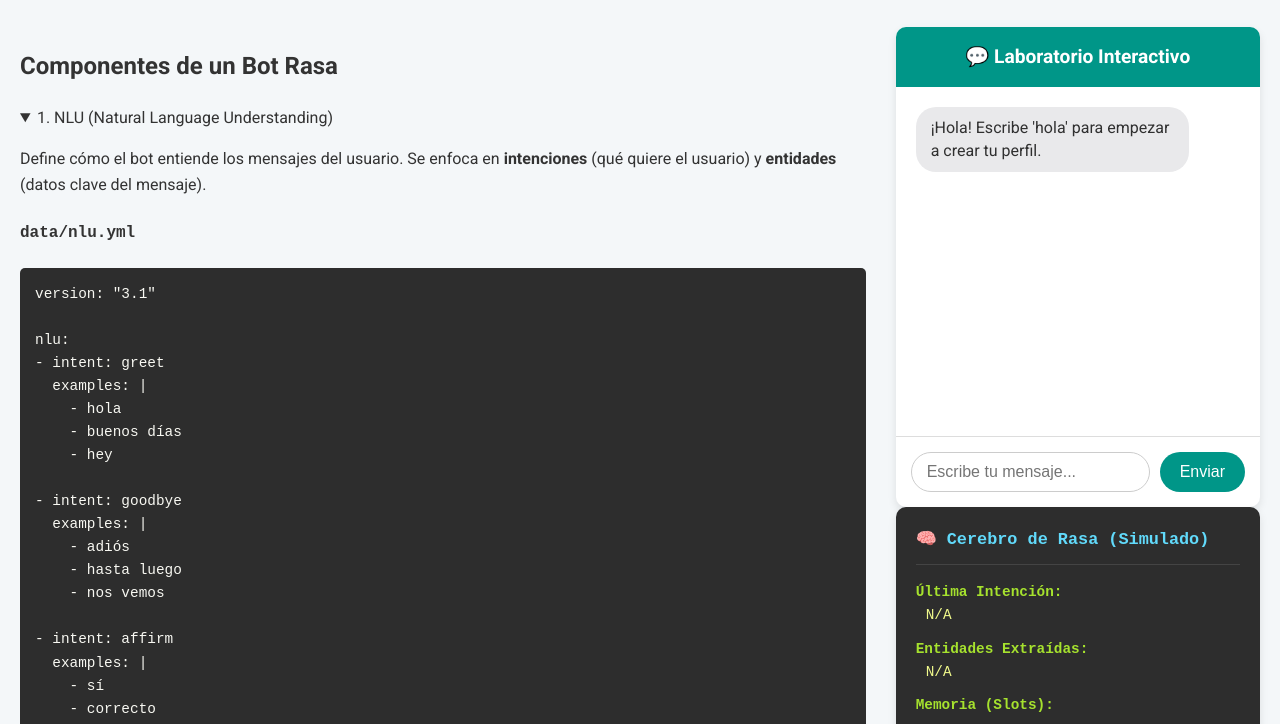
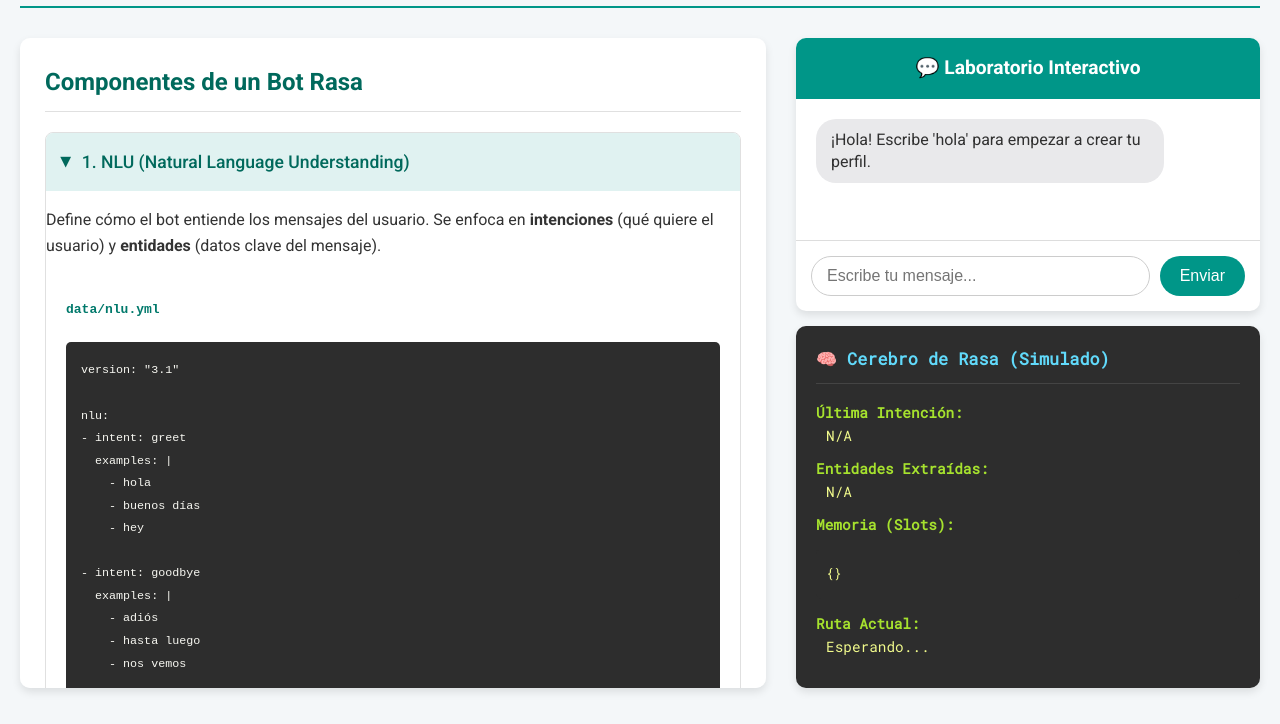
Before and after one commit to JohnBel807/dialogo_rasa, a plain HTML site: page index.html in a window 1280 px wide. Shown: the part 143-867 px from the top of the page. Drawn offline with Linux system fonts and the light colour scheme.

Commit message:
Refactor CSS for layout and styling improvements
Updated styles for body, header, and container. Added documentation and interactive panel styles.

```diff
--- a/style.css
+++ b/style.css
@@ -1,4 +1,3 @@
-
 body {
     font-family: 'Roboto', sans-serif;
     background-color: #f4f7f9;
@@ -11,30 +10,97 @@
 header {
     text-align: center;
     margin-bottom: 30px;
+    border-bottom: 2px solid #009688;
+    padding-bottom: 20px;
 }
 
 header h1 {
     color: #009688;
+    margin: 0;
 }
 
 .container {
     display: flex;
     gap: 30px;
-    max-width: 1400px;
+    max-width: 1600px;
     margin: 0 auto;
+    height: calc(100vh - 150px);
 }
 
-.explanation {
+/* --- Panel de Documentación (Izquierda) --- */
+.documentation {
     flex: 3;
     background-color: #fff;
     padding: 25px;
     border-radius: 10px;
     box-shadow: 0 4px 8px rgba(0,0,0,0.1);
     overflow-y: auto;
-    max-height: 80vh;
 }
 
-.chat-wrapper {
+.documentation h2 {
+    margin-top: 0;
+    color: #00695c;
+    border-bottom: 1px solid #e0e0e0;
+    padding-bottom: 10px;
+}
+
+details {
+    margin-bottom: 15px;
+    border: 1px solid #e0e0e0;
+    border-radius: 8px;
+    overflow: hidden;
+}
+
+summary {
+    font-weight: 500;
+    font-size: 1.1em;
+    padding: 15px;
+    background-color: #e0f2f1;
+    color: #00695c;
+    cursor: pointer;
+    list-style: none;
+    display: flex;
+    align-items: center;
+}
+
+summary::-webkit-details-marker {
+    display: none;
+}
+
+summary::before {
+    content: '▶';
+    margin-right: 10px;
+    font-size: 0.8em;
+    transition: transform 0.3s;
+}
+
+details[open] summary::before {
+    transform: rotate(90deg);
+}
+
+.yaml-block {
+    padding: 20px;
+}
+
+.yaml-block h4 {
+    margin-top: 0;
+    color: #00796b;
+    font-family: 'Roboto Mono', monospace;
+}
+
+pre {
+    background-color: #2d2d2d;
+    color: #f8f8f2;
+    padding: 15px;
+    border-radius: 5px;
+    overflow-x: auto;
+    font-size: 0.9em;
+    font-family: 'Roboto Mono', monospace;
+    line-height: 1.5;
+}
+
+/* --- Panel Interactivo (Derecha) --- */
+.interactive-panel {
     flex: 2;
     display: flex;
     flex-direction: column;
@@ -48,7 +114,7 @@
     border-radius: 10px;
     box-shadow: 0 4px 8px rgba(0,0,0,0.1);
     overflow: hidden;
-    height: 60vh;
+    flex-grow: 1;
 }
 
 .chat-header {
@@ -61,12 +127,6 @@
 .chat-header h2 {
     margin: 0;
     font-size: 1.2em;
-}
-
-.chat-header p {
-    margin: 5px 0 0;
-    font-size: 0.9em;
-    opacity: 0.9;
 }
 
 #chat-window {
@@ -90,8 +150,6 @@
     max-width: 75%;
     word-wrap: break-word;
     line-height: 1.4;
-    display: flex;
-    flex-direction: column;
 }
 
 .message.user {
@@ -104,27 +162,6 @@
     background-color: #e9e9eb;
     align-self: flex-start;
     color: #303030;
-}
-
-.quick-replies {
-    display: flex;
-    flex-wrap: wrap;
-    gap: 8px;
-    margin-top: 10px;
-}
-
-.quick-reply-button {
-    background-color: #ddd;
-    border: 1px solid #ccc;
-    border-radius: 15px;
-    padding: 5px 12px;
-    font-size: 0.9em;
-    cursor: pointer;
-    transition: background-color 0.2s;
-}
-
-.quick-reply-button:hover {
-    background-color: #bbb;
 }
 
 .chat-input-area {
@@ -158,14 +195,14 @@
     background-color: #00796b;
 }
 
-/* Estilos para el panel de depuración */
+/* --- Panel de Depuración --- */
 .debug-panel {
     background-color: #2d2d2d;
     color: #f8f8f2;
     padding: 20px;
     border-radius: 10px;
     box-shadow: 0 4px 8px rgba(0,0,0,0.1);
-    font-family: 'Courier New', Courier, monospace;
+    font-family: 'Roboto Mono', monospace;
     font-size: 0.9em;
 }
 
@@ -190,38 +227,3 @@
     padding-left: 10px;
     word-wrap: break-word;
 }
-
-/* Estilos para la sección de explicación (se mantienen iguales) */
-.component-card {
-    margin-bottom: 25px;
-    border: 1px solid #e0e0e0;
-    border-radius: 8px;
-    overflow: hidden;
-}
-
-.component-card h3 {
-    background-color: #e0f2f1;
-    color: #00695c;
-    margin: 0;
-    padding: 15px;
-    border-bottom: 1px solid #e0e0e0;
-}
-
-.yaml-content h4 {
-    color: #00796b;
-    margin-top: 15px;
-    margin-bottom: 5px;
-}
-
-pre {
-    background-color: #2d2d2d;
-    color: #f8f8f2;
-    padding: 15px;
-    border-radius: 5px;
-    overflow-x: auto;
-    font-size: 0.9em;
-}
-
-code {
-    font-family: 'Courier New', Courier, monospace;
-}
```
